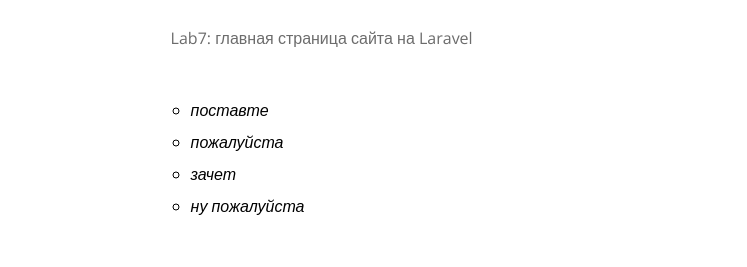
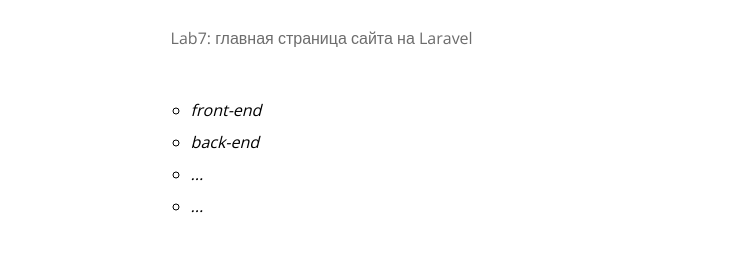
Before and after one commit to Atukholko/atukholko.github.io, a plain HTML site: page index.html in a window 1280 px wide. Shown: the part 816-1083 px from the top of the page, 533-1280 px from the left. Drawn offline with nearby package versions, Linux system fonts and the light colour scheme.

Commit message:
Update index.html

```diff
--- a/index.html
+++ b/index.html
@@ -35,10 +35,10 @@
                     <h1><span >SOME WORDS </span>ABOUT US</h1>
                     <p>Lab7: главная страница сайта на Laravel</p>
                     <ul>
-                        <li>поставте</li>
-                        <li>пожалуйста</li>
-                        <li>зачет</li>
-                        <li>ну пожалуйста</li>
+                        <li>front-end</li>
+                        <li>back-end</li>
+                        <li>...</li>
+                        <li>...</li>
                     </ul>
                 </div>
             </div>
```
